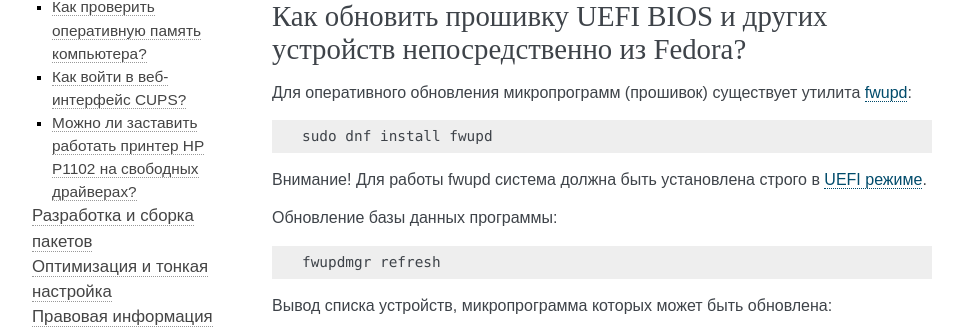
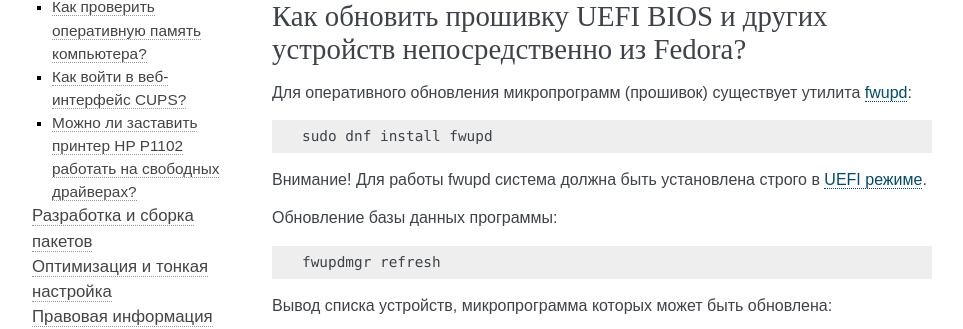
Before and after one commit to RussianFedora/FAQ, a Sphinx documentation site: the page built from source/hardware.rst, in a window 1280 px wide and 900 px high, scrolled down 4580 px. Shown: the part 146-475 px from the top of the window, without its empty margins (148-1111 px from the left). Built offline with Sphinx 7.4.7, drawn with Linux system fonts in a browser that asks for light colours; some of the changed text lies outside the part shown.

Commit message:
Minor changes in HP P1102 question.

```diff
--- a/source/hardware.rst
+++ b/source/hardware.rst
@@ -1021,7 +1021,7 @@
 .. index:: printer, printing, hp, p1102, cups
 .. _hp1102-drivers:
 
-Можно ли заставить работать принтер HP P1102 на свободных драйверах?
+Можно ли заставить принтер HP P1102 работать на свободных драйверах?
 =======================================================================
 
 Да, это возможно.
```
